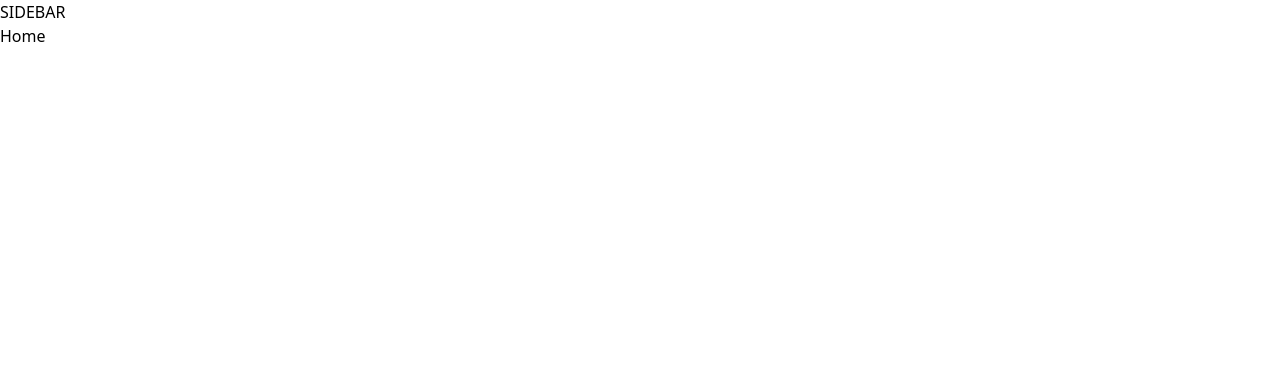
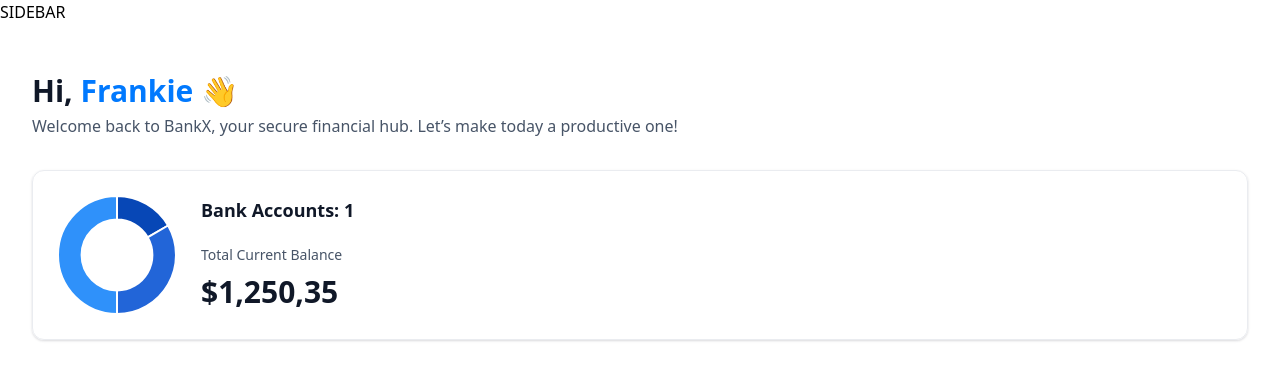
Before and after one commit to realFrankieWilson/bankX, a Next.js app: page / in a window 1280 px wide. Shown: the top 380 px of the page. Built offline with nearby package versions, Linux system fonts and the light colour scheme.

Commit message:
implement the animation counter, showing the total user bank balance

```diff
--- a/app/(root)/page.tsx
+++ b/app/(root)/page.tsx
@@ -1,9 +1,30 @@
-import React from 'react';
+import TotalBalanceBox from '@/components/TotalBalanceBox';
+import HeaderBox from '@/components/HeaderBox';
 
 const Home = () => {
+    const loggedIn = { firstName: 'Frankie' };
+
     return (
+        <section className='home'>
+            <div className='home-content'>
 
-        <div>Home</div>
+                <header className='home-header'>
+                    <HeaderBox
+                    type="greeting"
+                    title="Hi,"
+                    user={`${loggedIn?.firstName} 👋` || 'Guest  👋'}
+                    subtext="Welcome back to BankX, your secure financial hub. Let’s make today a productive one!
+"
+                    />
+
+                    <TotalBalanceBox
+                    accounts={[]}
+                    totalBanks={1}
+                    totalCurrentBalance={1250.35}
+                    />
+                </header>
+            </div>
+        </section>
     )
 }
 
--- /dev/null
+++ b/components/AnimatedCounter.tsx
@@ -0,0 +1,17 @@
+'use client';
+
+import { DivideSquareIcon } from 'lucide-react';
+import CountUp from 'react-countup';
+
+export const AnimatedCounter = ({ amount } : { amount: number}) => {
+  return (
+    <div className='w-full'>
+        <CountUp
+        duration={3}
+        decimals={2}
+        decimal=','
+        prefix='$'
+        end={amount} />
+    </div>
+  )
+}
--- /dev/null
+++ b/components/DoughnutChart.tsx
@@ -0,0 +1,32 @@
+'use client';
+
+import { Chart as ChartJS, ArcElement, Tooltip, Legend } from 'chart.js';
+import { Doughnut } from 'react-chartjs-2';
+
+ChartJS.register(ArcElement, Tooltip, Legend);
+
+const DoughnutChart = ({ accounts }: DoughnutChartProps) => {
+    const data = {
+        datasets: [
+            {
+                label: 'Banks',
+                data: [1250, 2500, 3750],
+                backgroundColor: ['#0747b6', '#2265d8', '#2f91fa']
+            }
+        ],
+        labels: ['Bank1', 'Bank2', 'Bank 3']
+    }
+    return <Doughnut
+        data={data}
+        options={{
+            cutout: '60%',
+            plugins: {
+                legend: {
+                    display: false
+                }
+            }
+        }}
+    />
+}
+
+export default DoughnutChart
--- /dev/null
+++ b/components/HeaderBox.tsx
@@ -0,0 +1,17 @@
+const HeaderBox = ({ type = "title", title, subtext, user }: HeaderBoxProps) => {
+  return (
+    <div className="header-box">
+        <h1 className="header-box-title">
+            {title}
+            {type === 'greeting' && (
+                <span className="text-bankGradient">
+                    &nbsp;{user}
+                </span>
+            )}
+        </h1>
+        <p className="header-box-subtext">{subtext}</p>
+    </div>
+  )
+}
+
+export default HeaderBox
--- /dev/null
+++ b/components/TotalBalanceBox.tsx
@@ -0,0 +1,31 @@
+import { AnimatedCounter } from "./AnimatedCounter"
+import DoughnutChart from "./DoughnutChart"
+
+const TotalBalanceBox = ({
+    accounts = [], totalBanks, totalCurrentBalance
+}: TotlaBalanceBoxProps) => {
+  return (
+    <section className="total-balance">
+        <div className="total-balance-chart">
+            <DoughnutChart accounts={accounts} />
+        </div>
+
+        <div className="flex flex-col gap-6">
+            <h2 className="header-2">
+                Bank Accounts: {totalBanks}
+            </h2>
+            <div className="flex flex-col gap-2">
+                <p className="total-balance-label">
+                    Total Current Balance
+                </p>
+
+                <div className="total-balance-amount flex-center gap-2">
+                    <AnimatedCounter amount={totalCurrentBalance}/>
+                </div>
+            </div>
+        </div>
+    </section>
+  )
+}
+
+export default TotalBalanceBox
--- a/components/ui/button.tsx
+++ /dev/null
@@ -1,56 +0,0 @@
-import * as React from "react"
-import { Slot } from "@radix-ui/react-slot"
-import { cva, type VariantProps } from "class-variance-authority"
-
-import { cn } from "@/lib/utils"
-
-const buttonVariants = cva(
-  "inline-flex items-center justify-center whitespace-nowrap rounded-md text-sm font-medium ring-offset-background transition-colors focus-visible:outline-none focus-visible:ring-2 focus-visible:ring-ring focus-visible:ring-offset-2 disabled:pointer-events-none disabled:opacity-50",
-  {
-    variants: {
-      variant: {
-        default: "bg-primary text-primary-foreground hover:bg-primary/90",
-        destructive:
-          "bg-destructive text-destructive-foreground hover:bg-destructive/90",
-        outline:
-          "border border-input bg-background hover:bg-accent hover:text-accent-foreground",
-        secondary:
-          "bg-secondary text-secondary-foreground hover:bg-secondary/80",
-        ghost: "hover:bg-accent hover:text-accent-foreground",
-        link: "text-primary underline-offset-4 hover:underline",
-      },
-      size: {
-        default: "h-10 px-4 py-2",
-        sm: "h-9 rounded-md px-3",
-        lg: "h-11 rounded-md px-8",
-        icon: "h-10 w-10",
-      },
-    },
-    defaultVariants: {
-      variant: "default",
-      size: "default",
-    },
-  }
-)
-
-export interface ButtonProps
-  extends React.ButtonHTMLAttributes<HTMLButtonElement>,
-    VariantProps<typeof buttonVariants> {
-  asChild?: boolean
-}
-
-const Button = React.forwardRef<HTMLButtonElement, ButtonProps>(
-  ({ className, variant, size, asChild = false, ...props }, ref) => {
-    const Comp = asChild ? Slot : "button"
-    return (
-      <Comp
-        className={cn(buttonVariants({ variant, size, className }))}
-        ref={ref}
-        {...props}
-      />
-    )
-  }
-)
-Button.displayName = "Button"
-
-export { Button, buttonVariants }
```
Also changed, not shown: package.json (+7 -2 lines), 1 other file (tests, documents, lock files or other folders).
